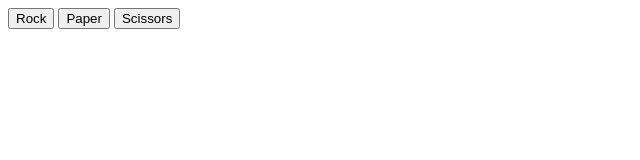
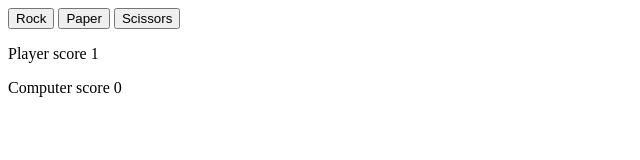
Before and after one commit to tonyhchii/rock_paper_scissors, a plain HTML site: page index.html in a window 1280 px wide. Both pictures are taken after a click on the button "Rock". Shown: the whole page, without its empty margins (0-640 px from the left). Drawn offline with Linux system fonts and the light colour scheme.

Commit message:
Changed display score to edit DOM instead of console

```diff
--- a/index.html
+++ b/index.html
@@ -11,6 +11,9 @@
     <button type="button" id="paper" class="options">Paper</button>
     <button type="button" id="scissors" class="options">Scissors</button>
 
-    <div id="results"></div>
+    <div id="results">
+        <p id="playerScore"></p>
+        <p id="compScore"></p>
+    </div>
 </body>
 </html>
--- a/rps.js
+++ b/rps.js
@@ -45,11 +45,12 @@ let humanScore = 0;
                 computerScore += 1;
             }
         }
+        displayScore()
     }
 
     function displayScore() {
-        console.log("Player score " + humanScore);
-        console.log("Computer score " + computerScore);
+        playerScore.innerHTML = "Player score " + humanScore;
+        compScore.innerHTML = "Computer score " + computerScore;
     }
 
     function playRounds(numRounds) {
@@ -68,6 +69,10 @@ let humanScore = 0;
     const buttons = document.querySelectorAll(".options");
     buttons.forEach((button) => {
         button.addEventListener("click", function(){
-            playRPS(button.innerText)
+            playRPS(button.innerText);
         });
     });
+
+    const results = document.querySelector("#results");
+    const playerScore = document.querySelector("#playerScore");
+    const compScore = document.querySelector("#compScore");
```
